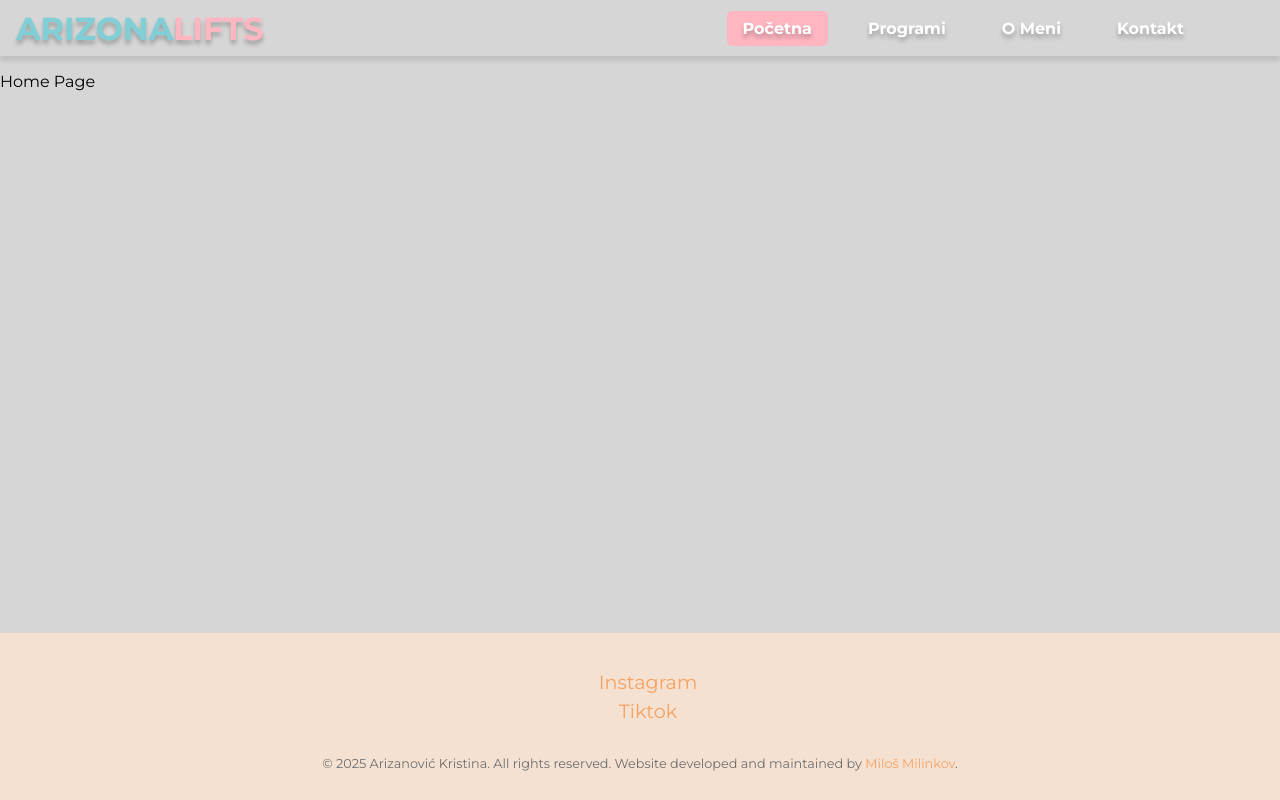
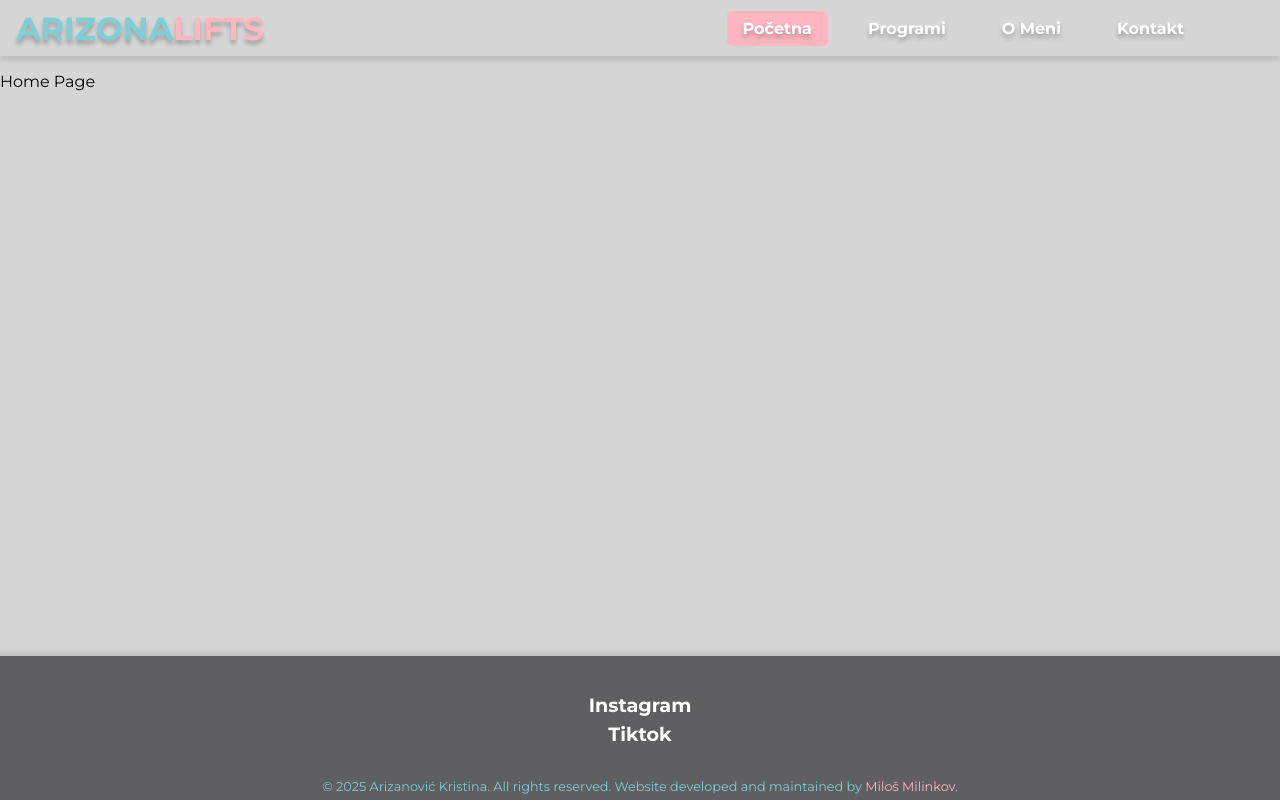
Before and after one commit to MiloshMilinkov/arizonalifts_website, a Nuxt app: page / in a window 1280 px wide. Built offline with nearby package versions, Linux system fonts and the light colour scheme.

Commit message:
Footer - design changes

```diff
--- a/components/AppFooter/Footer.vue
+++ b/components/AppFooter/Footer.vue
@@ -18,11 +18,13 @@
 
 <style scoped>
     .footer {
-        background-color: #F4E1D2;
+        background-color: #5f5f61;
         color: #e76f51;
         text-align: center;
         padding: 1rem 0;
         width: 100%;
+        box-shadow: 0px 0px 5px 4px rgba(0,0,0,0.1);
+        height: 7rem;
     }
     .footer-links {
         display: flex;
@@ -41,11 +43,11 @@
         transition: color 0.3s;
         cursor: pointer;
         font-size: 1.2rem;
-        padding-left: 1rem;
     }
     .footer-links li a {
         text-decoration: none;
-        color: #f4a261;
+        color: white;
+        font-weight: bold;
     }
 
     .footer-links li a:hover {
@@ -54,15 +56,20 @@
 
     .footer-bottom p {
         font-size: 0.8rem;
-        color: #6d6d6d;
+        color: #80CED6;
     }
 
     .footer-bottom a {
-        color: #f4a261;
+        color: #FFB6C1;
         text-decoration: none;
     }
 
     .footer-bottom a:hover {
         text-decoration: underline;
     }
+    @media (max-width: 768px) {
+    .footer-bottom p {
+        font-size: 0.6rem;
+    }
+  }
   </style>
```
